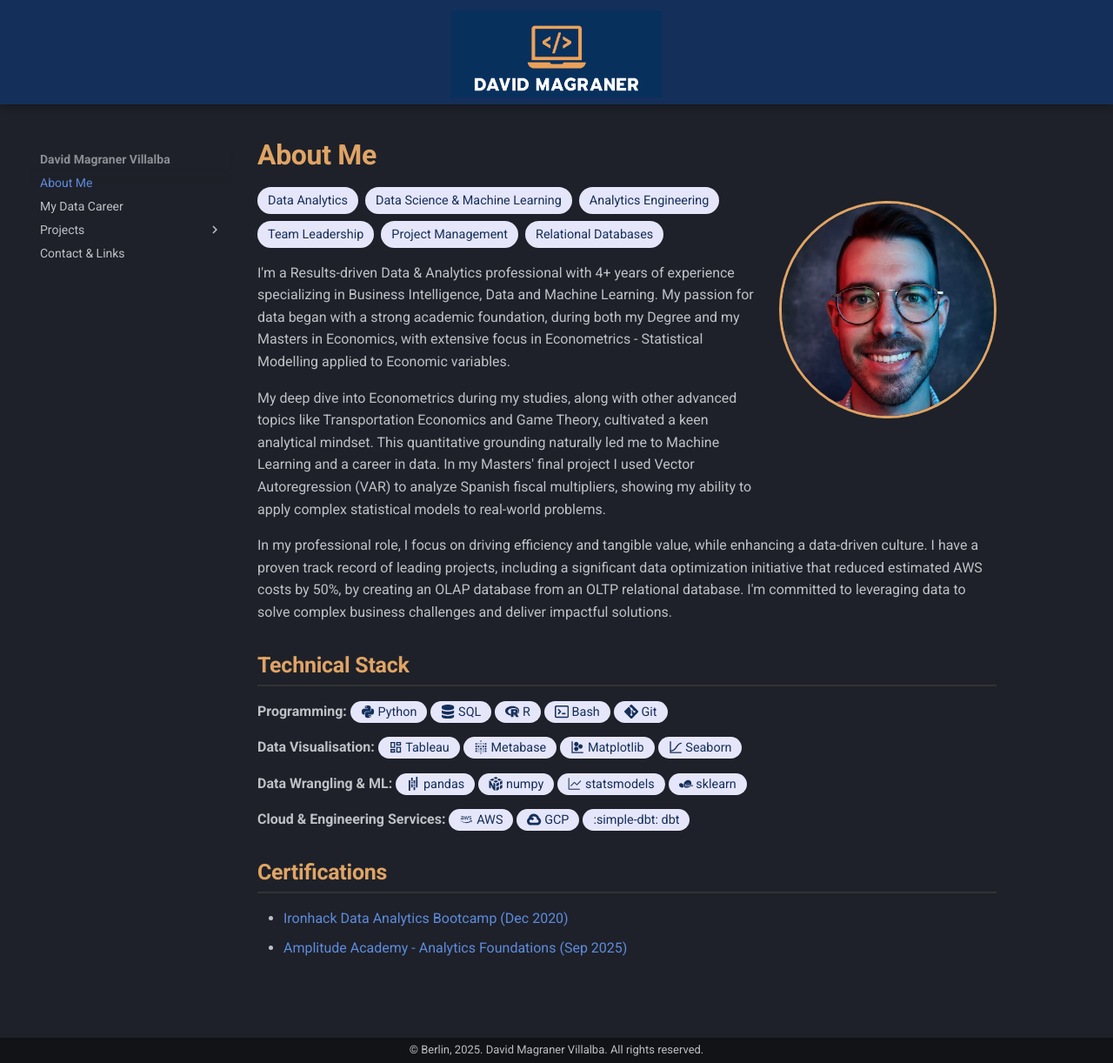
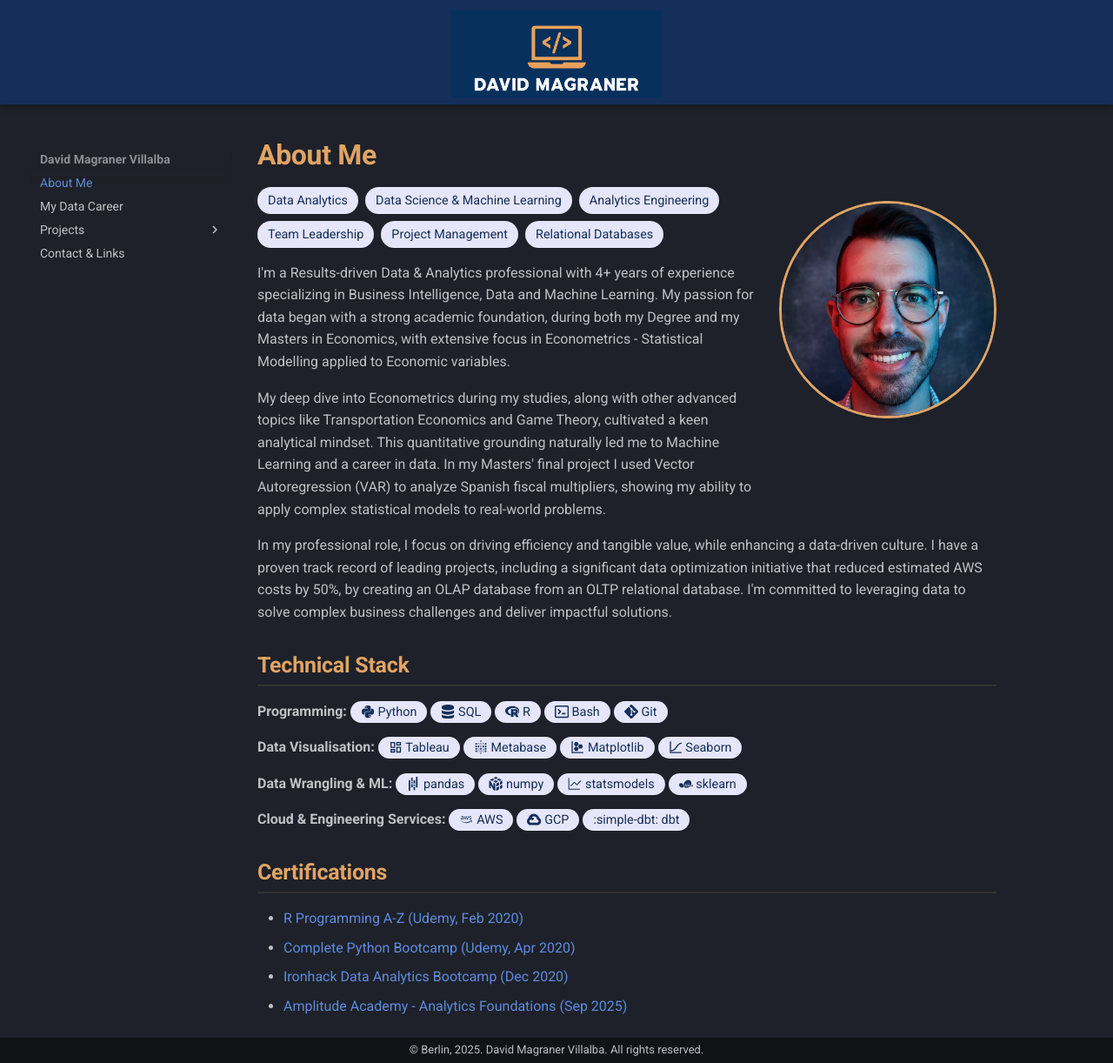
Before and after one commit to mavidvd/my-portfolio, an MkDocs documentation site: the page built from docs/index.md, in a window 1280 px wide and 1222 px high. Shown: the whole window at 87% size. Built offline with MkDocs 1.6.1 and Material for MkDocs 9.7.7, drawn with Linux system fonts in a browser that asks for light colours.

Commit message:
Minor Edit

```diff
--- a/docs/index.md
+++ b/docs/index.md
@@ -55,5 +55,7 @@
 
 ## Certifications
 
+* [R Programming A-Z (Udemy, Feb 2020)](https://www.udemy.com/certificate/UC-cd86bc93-02b8-4772-88e3-ccd138cc1e37/)
+* [Complete Python Bootcamp (Udemy, Apr 2020)](https://www.udemy.com/certificate/UC-1e00b28a-1abd-406e-9640-ee3290cddf01/)
 * [Ironhack Data Analytics Bootcamp (Dec 2020)](https://www.credential.net/8ff67d28-48de-4056-bea4-d4d332b309c5#acc.UjEficsn)
 * [Amplitude Academy - Analytics Foundations (Sep 2025)](https://www.credly.com/badges/5cb393be-dda3-411c-af23-98c36cdfaf3e/linked_in_profile)
```
